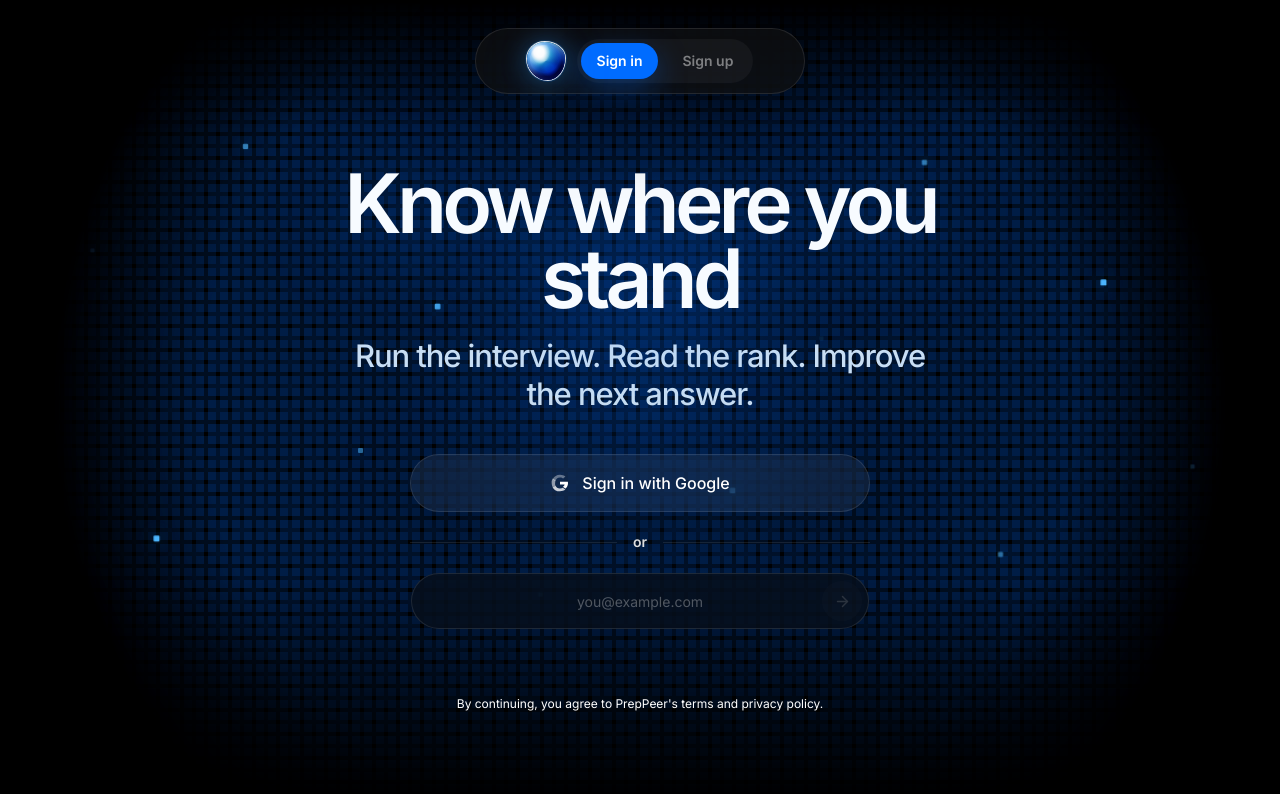
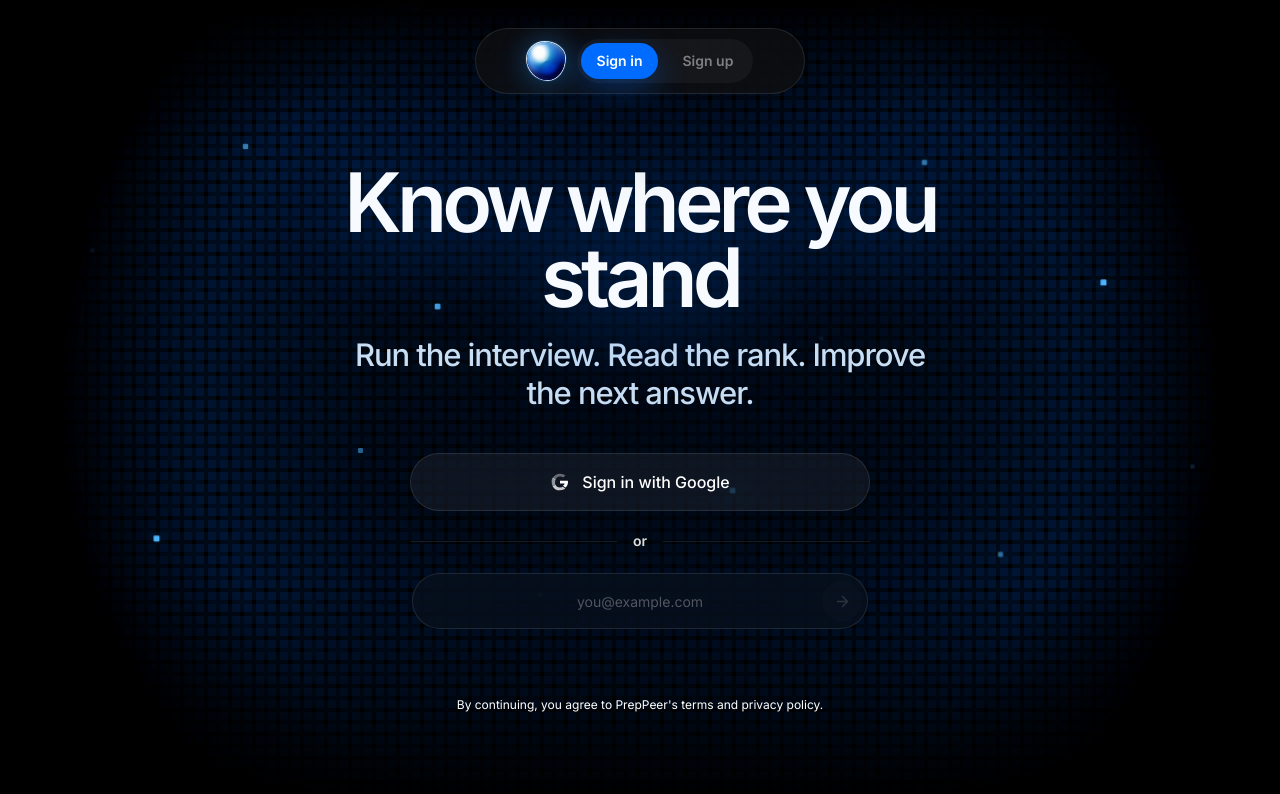
Before and after one commit to Rajat77a/PrepPeer, a Next.js app: page /login in a window 1280 px wide. Shown: the top 794 px of the page. Built offline with nearby package versions, Linux system fonts and the light colour scheme; a web font is replaced by a local one.

Commit message:
Improve login readability and input glow

```diff
--- a/app/login/page.tsx
+++ b/app/login/page.tsx
@@ -88,6 +88,10 @@ function MatrixBackground() {
       <div className="absolute inset-0 bg-[radial-gradient(circle_at_center,rgba(0,108,255,0.14),transparent_32%),linear-gradient(to_bottom,rgba(0,0,0,0.08),rgba(0,0,0,0.88))]" />
       <div className="matrix-grid absolute inset-0 opacity-70" aria-hidden="true" />
       <div className="matrix-grid matrix-grid-offset absolute inset-0 opacity-35" aria-hidden="true" />
+      <div
+        className="absolute inset-0 bg-[radial-gradient(ellipse_at_center,rgba(0,0,0,0.78)_0%,rgba(0,0,0,0.58)_30%,rgba(0,0,0,0.22)_55%,transparent_76%)]"
+        aria-hidden="true"
+      />
       <div className="absolute inset-0" aria-hidden="true">
         {activeCells.map((cell, index) => (
           <span
--- a/components/ui/input.tsx
+++ b/components/ui/input.tsx
@@ -12,7 +12,7 @@ export interface InputProps
 
 const Input = React.forwardRef<HTMLInputElement, InputProps>(
   ({ className, type, glowColor = "#38bdf8", ...props }, ref) => {
-    const radius = 110;
+    const radius = 155;
     const containerRef = React.useRef<HTMLDivElement | null>(null);
     const gradientRef = React.useRef<HTMLDivElement | null>(null);
     const [mousePosition, setMousePosition] = React.useState({ x: 0, y: 0 });
@@ -44,7 +44,7 @@ const Input = React.forwardRef<HTMLInputElement, InputProps>(
     return (
       <div
         ref={containerRef}
-        className="group/input relative rounded-[18px] p-[1px] transition duration-300"
+        className="group/input relative rounded-[18px] p-[2px] transition duration-300"
         onMouseMove={(e) => setGradient(e, radius, 0.12)}
         onMouseEnter={(e) => setGradient(e, radius, 0.28)}
         onMouseLeave={() => {
@@ -60,7 +60,7 @@ const Input = React.forwardRef<HTMLInputElement, InputProps>(
           type={type}
           className={cn(
             "relative z-10 flex h-12 w-full rounded-[17px] border border-white/10 bg-[#06101d]/85 px-4 py-3 font-inter text-sm text-white outline-none transition duration-300",
-            "placeholder:text-white/30 focus:border-[#38bdf8]/60 focus:bg-[#07182a] focus:shadow-[0_0_0_3px_rgba(56,189,248,0.14)]",
+            "placeholder:text-white/30 group-hover/input:shadow-[0_0_30px_rgba(56,189,248,0.18)] focus:border-[#38bdf8]/70 focus:bg-[#07182a] focus:shadow-[0_0_0_3px_rgba(56,189,248,0.18),0_0_34px_rgba(56,189,248,0.2)]",
             "disabled:cursor-not-allowed disabled:opacity-50",
             className
           )}
```
